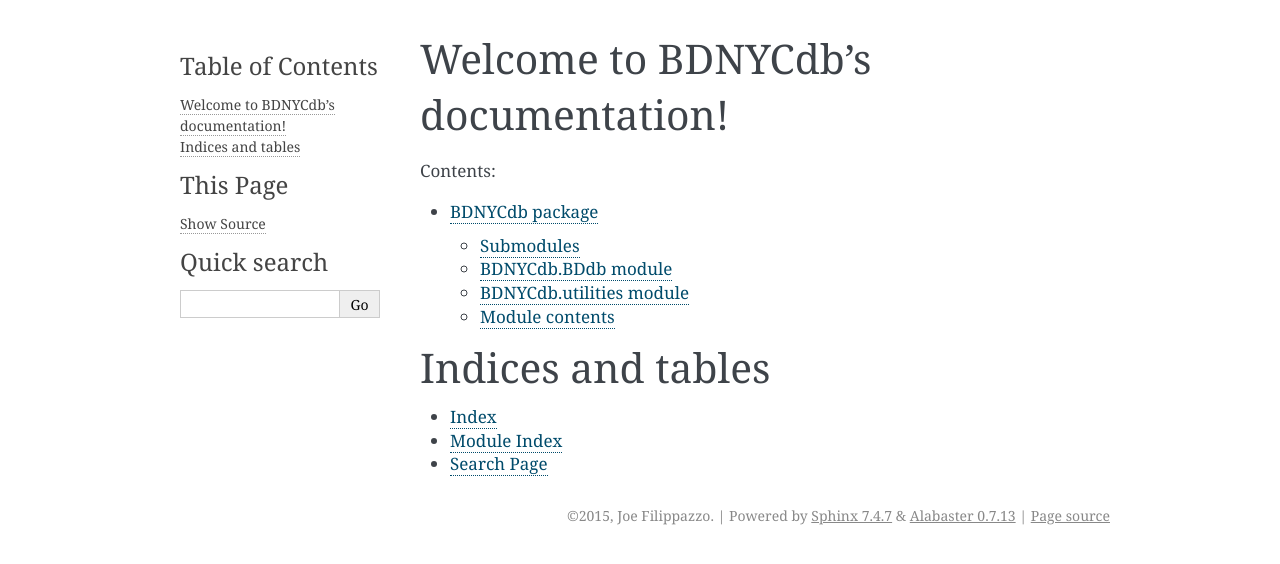
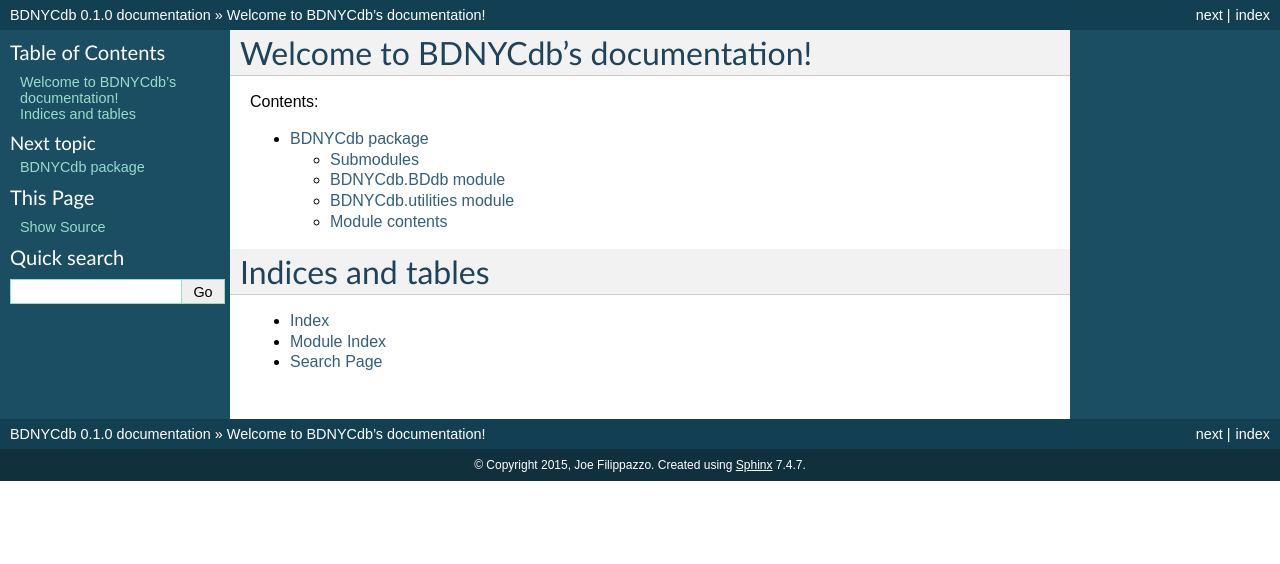
Before and after one commit to dr-rodriguez/BDNYCdb, a Sphinx documentation site: the page built from BDNYCdb/doc/index.rst, in a window 1280 px wide. Shown: the top 564 px of the page. Built offline with Sphinx 7.4.7, drawn with Linux system fonts in a browser that asks for light colours.

Commit message:
Update conf.py

```diff
--- a/BDNYCdb/doc/conf.py
+++ b/BDNYCdb/doc/conf.py
@@ -33,6 +33,7 @@
     'sphinx.ext.autodoc',
     'sphinx.ext.todo',
     'sphinx.ext.viewcode',
+    'napoleon',
 ]
 
 # Add any paths that contain templates here, relative to this directory.
@@ -112,7 +113,7 @@
 
 # The theme to use for HTML and HTML Help pages.  See the documentation for
 # a list of builtin themes.
-html_theme = 'alabaster'
+html_theme = 'default'
 
 # Theme options are theme-specific and customize the look and feel of a theme
 # further.  For a list of options available for each theme, see the
```
